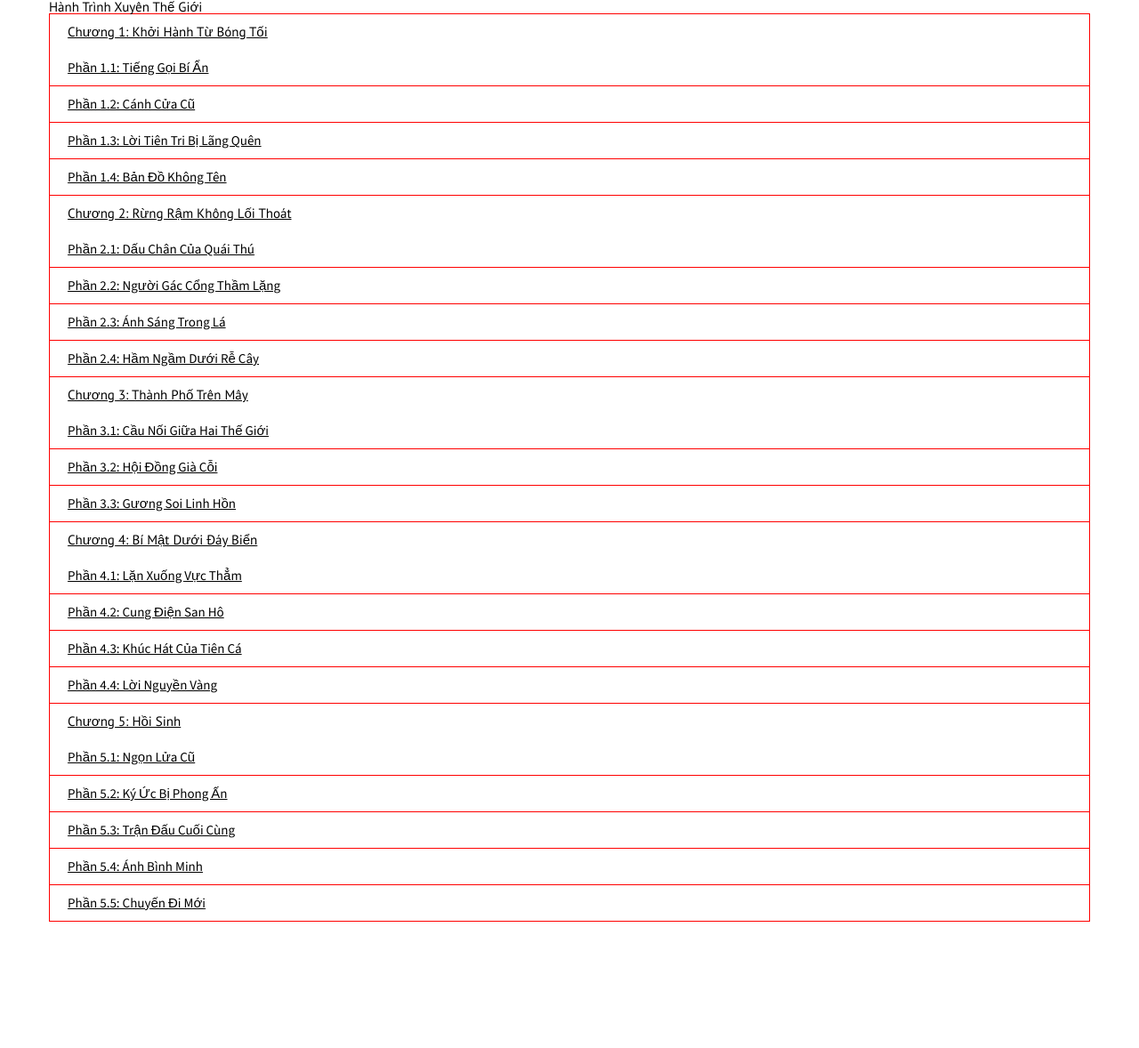
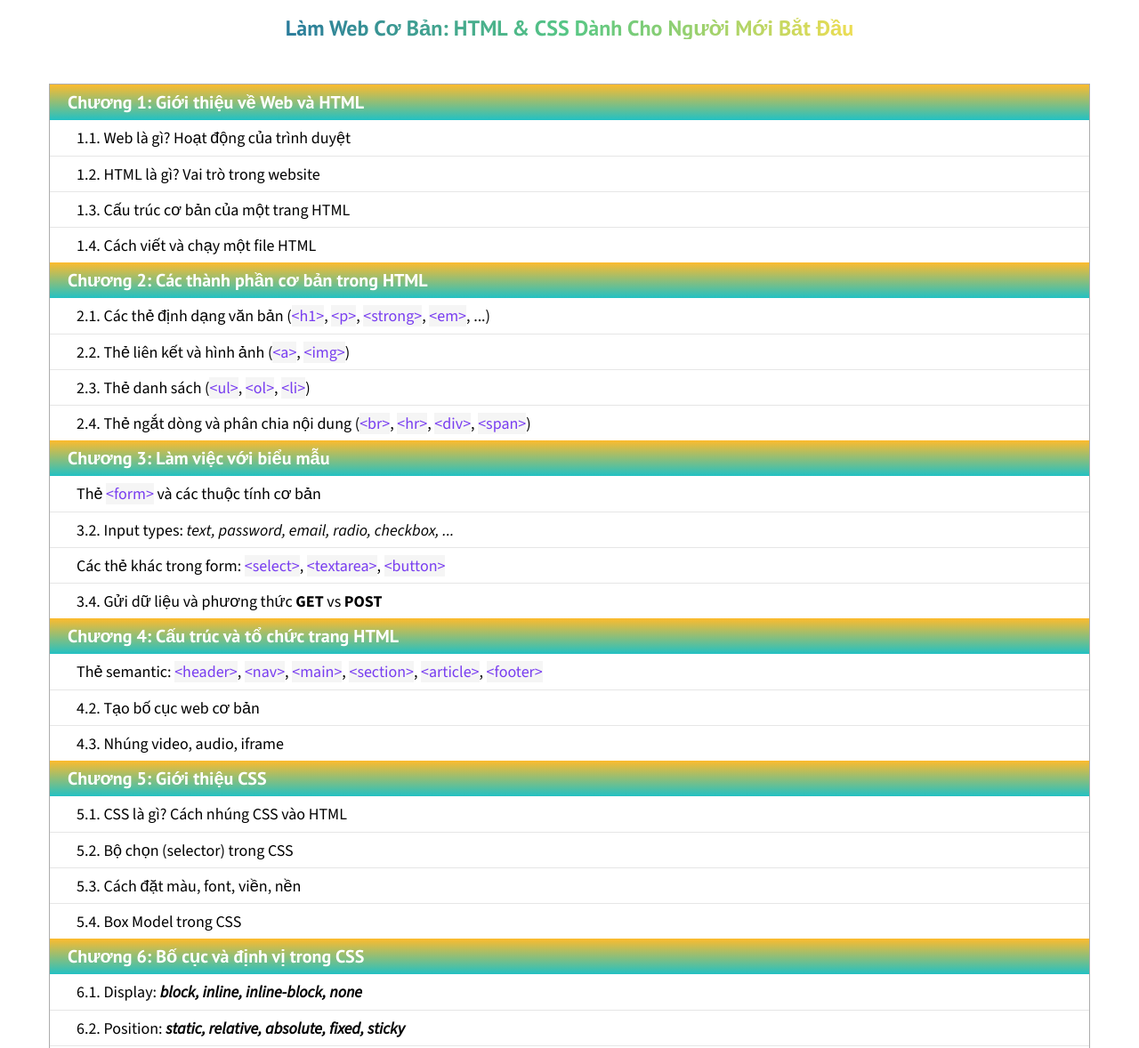
Before and after one commit to NhanLamf8/f8-zoom-day-7, a plain HTML site: page outline-course.html in a window 1280 px wide. Shown: the top 1178 px of the page at 89% size. Drawn offline with nearby package versions, Linux system fonts and the light colour scheme.

Commit message:
commit outline course page

```diff
--- a/assets/css/style.css
+++ b/assets/css/style.css
@@ -23,6 +23,14 @@ h4,
 h5,
 h6 {
   font-family: "PT Sans", sans-serif;
+}
+strong,
+b {
+  font-weight: bold;
+}
+em,
+i {
+  font-style: italic;
 }
 
 button {
@@ -362,9 +370,14 @@ h1.heading {
   opacity: 0;
   top: 80%;
   border-radius: 20px;
-  background: rgba(0, 0, 0, 0.6);
-  /* background-color: #151515; */
-  filter: blur(7px);
+  /* background: rgba(0, 0, 0, 0.6);
+  background-color: #151515;
+  filter: blur(7px); */
+  background: radial-gradient(
+    ellipse at center,
+    rgba(0, 0, 0, 0.35) 0%,
+    rgba(0, 0, 0, 0) 80%
+  );
   transition: top, visibility, opacity, 0.3s ease-in-out;
 }
 
@@ -576,6 +589,7 @@ h1.heading {
   white-space: nowrap;
   overflow: hidden;
   text-overflow: ellipsis;
+  line-height: 1.2;
   transition: color 0.5s ease;
 }
 .popular-item .content .cost {
@@ -746,31 +760,56 @@ h1.heading {
 
 /* --------------------outline-------------- */
 .outline-container {
-  /* text-align: center; */
+  display: flex;
+  flex-direction: column;
+  /* align-items: center; */
+  min-height: 2500px;
 }
-.outline-container .list-menu {
-  border: 1px solid red;
+.outline-container h1 {
+  margin-top: 20px;
+  align-self: center;
+  font-size: 2.4rem;
+  font-weight: 700;
+  background-image: linear-gradient(
+    90deg,
+    rgba(42, 123, 155, 1) 0%,
+    rgba(87, 199, 133, 1) 50%,
+    rgba(237, 221, 83, 1) 100%
+  );
+  color: transparent;
+  background-clip: text;
 }
-.list-menu li + li,
-a + h2 {
-  border-top: 1px solid red;
-  /* margin-left: 10px; */
+
+.list-chapter {
+  margin-top: 50px;
+  font-size: 1.8rem;
+  border: 1px solid rgb(173, 173, 173);
 }
-.list-menu a {
-  display: block;
+
+.chapter h2,
+.sub-chapter li {
+  width: 100%;
+  height: 40px;
   line-height: 40px;
-  /* background-color: #ccc; */
-  padding: 0 20px;
+  padding: 0 30px;
 }
-.test {
-  height: 2000px;
-}
-/* h2 {
-  margin-top: 200px;
-  display: block;
+.chapter h2 {
+  color: #fff;
+  font-size: 2rem;
+  font-weight: 700;
   position: sticky;
   top: 0;
-  background-color: yellow;
-  padding: 50px;
-  font-size: 20px;
-}  */
+  padding: 0 20px;
+  background: linear-gradient(
+    0deg,
+    rgba(34, 193, 195, 1) 0%,
+    rgba(253, 187, 45, 1) 100%
+  );
+}
+.sub-chapter li + li {
+  border-top: 1px solid #00000019;
+}
+.sub-chapter li span {
+  background-color: #3f3f3f0d;
+  color: #783df0;
+}
--- a/outline-course.html
+++ b/outline-course.html
@@ -21,64 +21,122 @@
     />
   </head>
   <body>
-    <div class="wrapper test">
+    <div class="wrapper">
       <div class="container outline-container">
-        <h1>Hành Trình Xuyên Thế Giới</h1>
-        <ul class="list-menu">
-          <li>
-            <a href="#" class="chapter">
-              <h2 class="chapter-title">Chương 1: Khởi Hành Từ Bóng Tối</h2>
-              <ul>
-                <li><a href="#">Phần 1.1: Tiếng Gọi Bí Ẩn</a></li>
-                <li><a href="#">Phần 1.2: Cánh Cửa Cũ</a></li>
-                <li><a href="#">Phần 1.3: Lời Tiên Tri Bị Lãng Quên</a></li>
-                <li><a href="#">Phần 1.4: Bản Đồ Không Tên</a></li>
-              </ul>
-            </a>
+        <h1>Làm Web Cơ Bản: HTML & CSS Dành Cho Người Mới Bắt Đầu</h1>
+        <ul class="list-chapter">
+          <li class="chapter">
+            <h2>Chương 1: Giới thiệu về Web và HTML</h2>
+            <ul class="sub-chapter">
+              <li>1.1. Web là gì? Hoạt động của trình duyệt</li>
+              <li>1.2. HTML là gì? Vai trò trong website</li>
+              <li>1.3. Cấu trúc cơ bản của một trang HTML</li>
+              <li>1.4. Cách viết và chạy một file HTML</li>
+            </ul>
           </li>
-          <li>
-            <a href="#" class="chapter">
-              <h2 class="chapter-title">Chương 2: Rừng Rậm Không Lối Thoát</h2>
-              <ul>
-                <li><a href="">Phần 2.1: Dấu Chân Của Quái Thú</a></li>
-                <li><a href="">Phần 2.2: Người Gác Cổng Thầm Lặng</a></li>
-                <li><a href="">Phần 2.3: Ánh Sáng Trong Lá</a></li>
-                <li><a href="">Phần 2.4: Hầm Ngầm Dưới Rễ Cây</a></li>
-              </ul>
-            </a>
+          <li class="chapter">
+            <h2>Chương 2: Các thành phần cơ bản trong HTML</h2>
+            <ul class="sub-chapter">
+              <li>
+                2.1. Các thẻ định dạng văn bản (<span>&lt;h1&gt;</span>,
+                <span>&lt;p&gt;</span>, <span>&lt;strong&gt;</span>,
+                <span>&lt;em&gt;</span>, ...)
+              </li>
+              <li>
+                2.2. Thẻ liên kết và hình ảnh (<span>&lt;a&gt;</span>,
+                <span>&lt;img&gt;</span>)
+              </li>
+              <li>
+                2.3. Thẻ danh sách (<span>&lt;ul&gt;</span>,
+                <span>&lt;ol&gt;</span>, <span>&lt;li&gt;</span>)
+              </li>
+              <li>
+                2.4. Thẻ ngắt dòng và phân chia nội dung
+                (<span>&lt;br&gt;</span>, <span>&lt;hr&gt;</span>,
+                <span>&lt;div&gt;</span>, <span>&lt;span&gt;</span>)
+              </li>
+            </ul>
           </li>
-          <li>
-            <a href="#" class="chapter">
-              <h2 class="chapter-title">Chương 3: Thành Phố Trên Mây</h2>
-              <ul>
-                <li><a href="#">Phần 3.1: Cầu Nối Giữa Hai Thế Giới</a></li>
-                <li><a href="#">Phần 3.2: Hội Đồng Già Cỗi</a></li>
-                <li><a href="#">Phần 3.3: Gương Soi Linh Hồn</a></li>
-              </ul></a
-            >
+          <li class="chapter">
+            <h2>Chương 3: Làm việc với biểu mẫu</h2>
+            <ul class="sub-chapter">
+              <li>Thẻ <span>&lt;form&gt;</span> và các thuộc tính cơ bản</li>
+              <li>
+                3.2. Input types:
+                <em>text, password, email, radio, checkbox, ...</em>
+              </li>
+              <li>
+                Các thẻ khác trong form: <span>&lt;select&gt;</span>,
+                <span>&lt;textarea&gt;</span>, <span>&lt;button&gt;</span>
+              </li>
+              <li>
+                3.4. Gửi dữ liệu và phương thức <strong>GET</strong> vs
+                <strong>POST</strong>
+              </li>
+            </ul>
           </li>
-          <li>
-            <a href="#" class="chapter">
-              <h2 class="chapter-title">Chương 4: Bí Mật Dưới Đáy Biển</h2>
-              <ul>
-                <li><a href="#">Phần 4.1: Lặn Xuống Vực Thẳm</a></li>
-                <li><a href="#">Phần 4.2: Cung Điện San Hô</a></li>
-                <li><a href="#">Phần 4.3: Khúc Hát Của Tiên Cá</a></li>
-                <li><a href="#">Phần 4.4: Lời Nguyền Vàng</a></li>
-              </ul></a
-            >
+          <li class="chapter">
+            <h2>Chương 4: Cấu trúc và tổ chức trang HTML</h2>
+            <ul class="sub-chapter">
+              <li>
+                Thẻ semantic: <span>&lt;header&gt;</span>,
+                <span>&lt;nav&gt;</span>, <span>&lt;main&gt;</span>,
+                <span>&lt;section&gt;</span>, <span>&lt;article&gt;</span>,
+                <span>&lt;footer&gt;</span>
+              </li>
+              <li>4.2. Tạo bố cục web cơ bản</li>
+              <li>4.3. Nhúng video, audio, iframe</li>
+            </ul>
           </li>
-          <li>
-            <a href="#" class="chapter">
-              <h2 class="chapter-title">Chương 5: Hồi Sinh</h2>
-              <ul>
-                <li><a href="#">Phần 5.1: Ngọn Lửa Cũ</a></li>
-                <li><a href="#">Phần 5.2: Ký Ức Bị Phong Ấn</a></li>
-                <li><a href="#">Phần 5.3: Trận Đấu Cuối Cùng</a></li>
-                <li><a href="#">Phần 5.4: Ánh Bình Minh</a></li>
-                <li><a href="#">Phần 5.5: Chuyến Đi Mới</a></li>
-              </ul></a
-            >
+          <li class="chapter">
+            <h2>Chương 5: Giới thiệu CSS</h2>
+            <ul class="sub-chapter">
+              <li>5.1. CSS là gì? Cách nhúng CSS vào HTML</li>
+              <li>5.2. Bộ chọn (selector) trong CSS</li>
+              <li>5.3. Cách đặt màu, font, viền, nền</li>
+              <li>5.4. Box Model trong CSS</li>
+            </ul>
+          </li>
+
+          <li class="chapter">
+            <h2>Chương 6: Bố cục và định vị trong CSS</h2>
+
+            <ul class="sub-chapter">
+              <li>
+                6.1. Display:
+                <em><strong>block, inline, inline-block, none</strong></em>
+              </li>
+              <li>
+                6.2. Position:
+                <em
+                  ><strong
+                    >static, relative, absolute, fixed, sticky</strong
+                  ></em
+                >
+              </li>
+              <li>6.3. Float và Clear</li>
+              <li>6.4. Flexbox cơ bản</li>
+            </ul>
+          </li>
+
+          <li class="chapter">
+            <h2>Chương 7: Nâng cao với CSS</h2>
+            <ul class="sub-chapter">
+              <li>7.1. CSS Grid cơ bản</li>
+              <li>7.2. Responsive Design và Media Queries</li>
+              <li>7.3. Hiệu ứng chuyển động (transition, animation)</li>
+              <li>7.4. Pseudo-class và Pseudo-element</li>
+            </ul>
+          </li>
+
+          <li class="chapter">
+            <h2>Chương 8: Thực hành và dự án nhỏ</h2>
+            <ul class="sub-chapter">
+              <li>8.1. Làm một landing page đơn giản</li>
+              <li>8.2. Tạo trang giới thiệu cá nhân</li>
+              <li>8.3. Bố cục blog cơ bản</li>
+              <li>8.4. Responsive cho điện thoại và tablet</li>
+            </ul>
           </li>
         </ul>
       </div>
```
